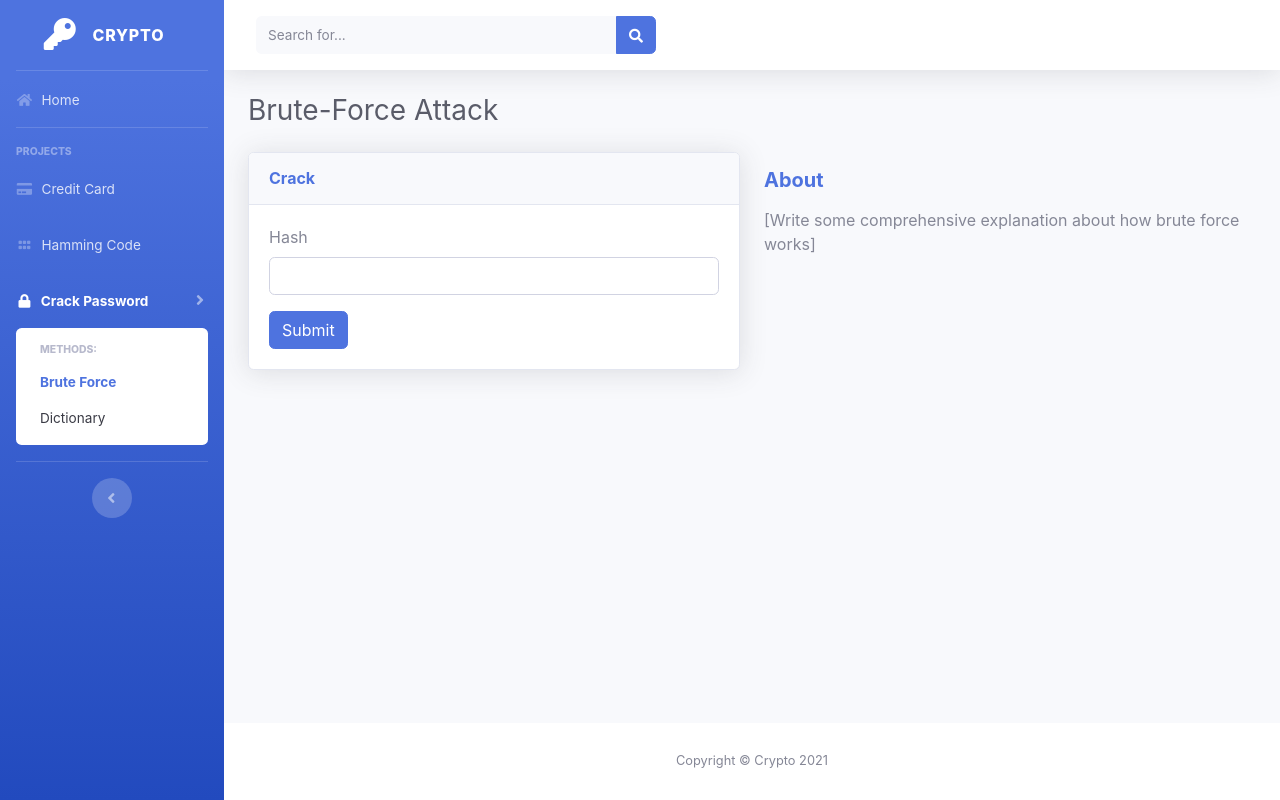
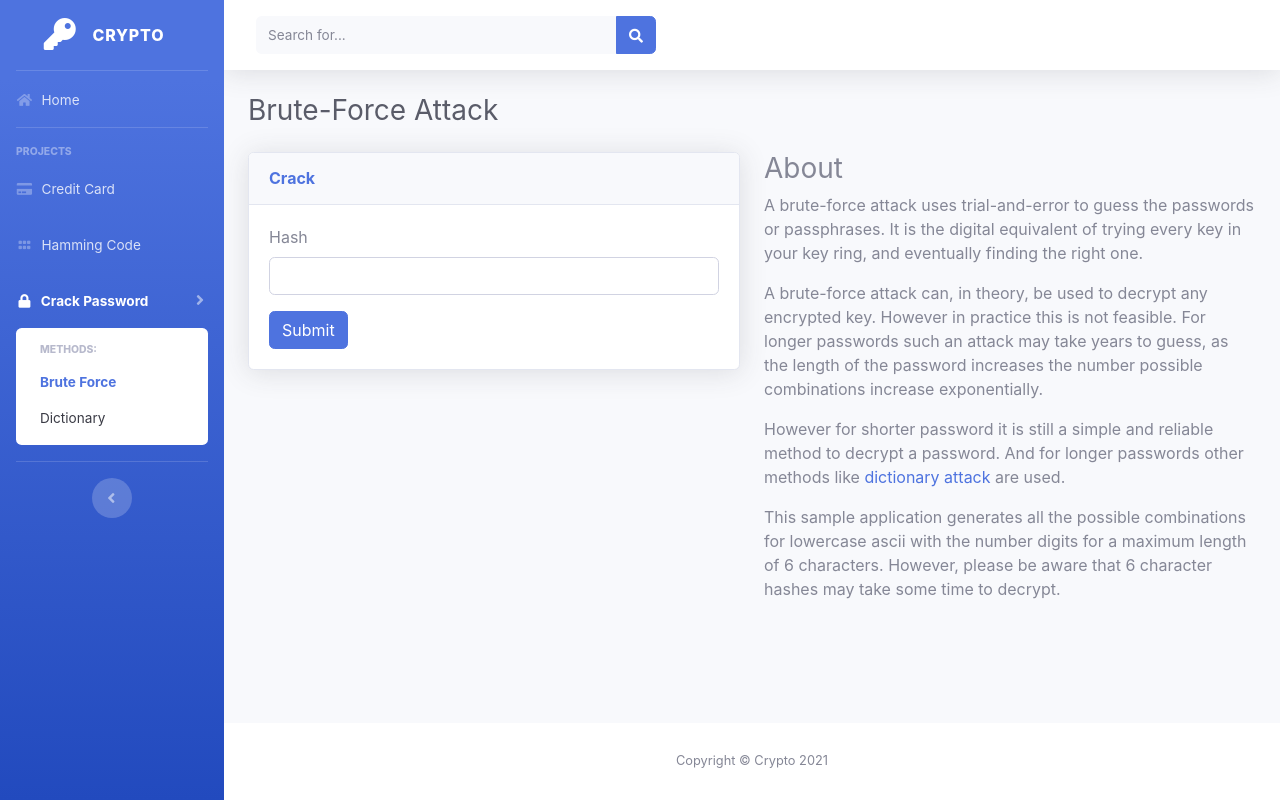
Before and after one commit to m-haisham/crypto-collection, a Django app: page /password-cracking/brute-force/ in a window 1280 px wide. Run offline with Django 3.2, Linux system fonts and the light colour scheme; some libraries are stand-ins or nearby versions.

Commit message:
expanded brute force to show more details

```diff
--- a/crypto/apps/password_cracking/templates/password_cracking/brute_force.html
+++ b/crypto/apps/password_cracking/templates/password_cracking/brute_force.html
@@ -44,15 +44,32 @@
                 </div>
             </div>
 
+            {# Response #}
             <div id="bruteResponse"></div>
         </div>
 
         {# additional information #}
         <div class="col-lg-6">
-            <div class="py-3">
-                <h5 class="m-0 font-weight-bold text-primary">About</h5>
-            </div>
-            [Write some comprehensive explanation about how brute force works]
+            <h3 class="mb-2">About</h3>
+            <p>
+                A brute-force attack uses trial-and-error to guess the passwords or passphrases. It is the digital
+                equivalent of trying every key in your key ring, and eventually finding the right one.
+            </p>
+            <p>
+                A brute-force attack can, in theory, be used to decrypt any encrypted key. However in practice this is not
+                feasible. For longer passwords such an attack may take years to guess, as the length of the password
+                increases the number possible combinations increase exponentially.
+            </p>
+            <p>
+                However for shorter password it is still a simple and reliable method to decrypt a password. And for
+                longer passwords other methods like <a href="{% url 'password_cracking:dictionary' %}">dictionary attack</a>
+                are used.
+            </p>
+            <p>
+                This sample application generates all the possible combinations for lowercase ascii with the number digits
+                for a maximum length of 6 characters. However, please be aware that 6 character hashes may take some time
+                to decrypt.
+            </p>
         </div>
     </div>
 {% endblock %}
--- a/crypto/apps/password_cracking/tests.py
+++ b/crypto/apps/password_cracking/tests.py
@@ -20,7 +20,7 @@ class TestPasswordCrackingService(TestCase):
             return hashlib.sha1(value.encode('utf-8')).hexdigest()
 
         for word in test_words:
-            self.assertEqual(word, self.service.brute_force(encrypt(word), len(word), encrypt))
+            self.assertEqual(word, self.service.brute_force(encrypt(word), len(word), encrypt).keyword)
 
     def test_dictionary(self):
         dictionary = ['1', '2', 'three', '4', '8', '10', 'twenty']
@@ -30,8 +30,8 @@ class TestPasswordCrackingService(TestCase):
 
         test_words = ['4', 'three']
         for word in test_words:
-            self.assertEqual(word, self.service.crack(encrypt(word), dictionary, encrypt))
+            self.assertEqual(word, self.service.crack(encrypt(word), dictionary, encrypt).keyword)
 
         test_words = ['5', 'six']
         for word in test_words:
-            self.assertIsNone(self.service.crack(encrypt(word), dictionary, encrypt))
+            self.assertIsNone(self.service.crack(encrypt(word), dictionary, encrypt).keyword)
--- a/crypto/apps/password_cracking/views.py
+++ b/crypto/apps/password_cracking/views.py
@@ -19,8 +19,10 @@ def brute_crack(request):
 
     result = service.brute_force(hashed_word, 6, encrypt)
     context = {
-        "word": result,
-        "succeeded": result is not None,
+        "keyword": result.keyword,
+        "is_cracked": result.is_cracked,
+        'time_taken': result.time_taken,
+        'processed_count': result.processed_count,
     }
 
     return SimpleTemplateResponse('password_cracking/brute_force_response.html', context)
```
Also changed, not shown: crypto/apps/password_cracking/services.py (+38 -5 lines), crypto/apps/password_cracking/templates/password_cracking/brute_force_response.html (+7 -7 lines).
